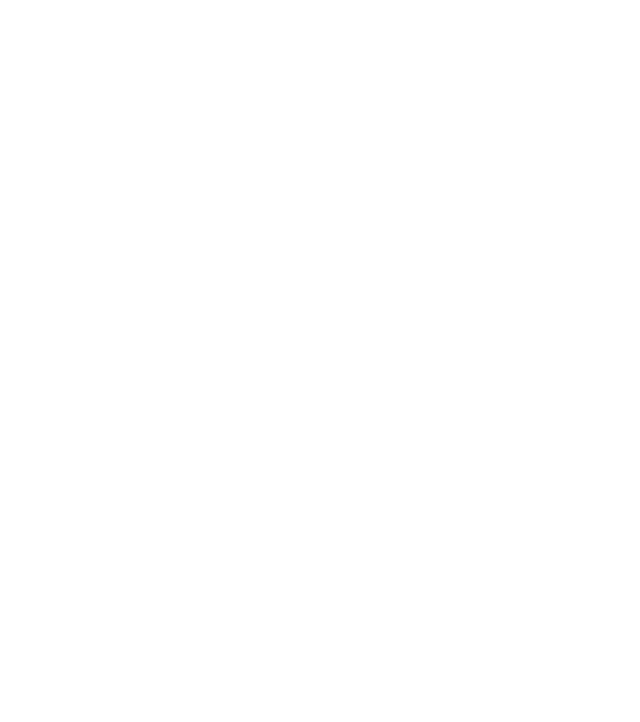
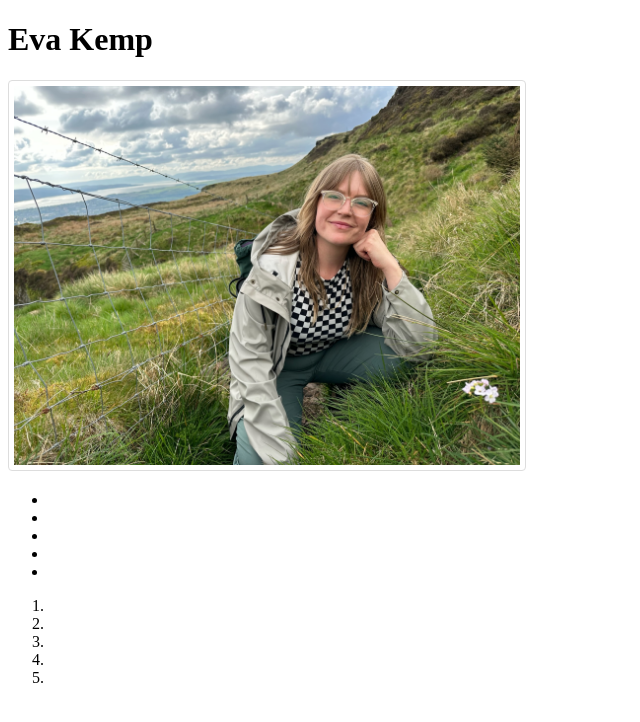
Before and after one commit to ekmagiccat/Week-One-CR, a plain HTML site: page index.html in a window 1280 px wide. Shown: the whole page, without its empty margins (0-640 px from the left). Drawn offline with Linux system fonts and the light colour scheme.

Commit message:
add image and header

```diff
--- a/css/styles.css
+++ b/css/styles.css
@@ -0,0 +1,6 @@
+img {
+    border: 1px solid #ddd;
+    border-radius: 4px;
+    padding: 5px;
+    width: 40%;
+}
--- a/index.html
+++ b/index.html
@@ -4,9 +4,27 @@
     <meta charset="UTF-8">
     <meta http-equiv="X-UA-Compatible" content="IE=edge">
     <meta name="viewport" content="width=device-width, initial-scale=1.0">
+    <link href="css/styles.css" rel="stylesheet" type="text/css">
     <title>Eva's Portfolio</title>
 </head>
 <body>
+    <h1>Eva Kemp</h1>
+   <img src="Eva-Scotland.jpg" alt="woman in nature">
+    <p></p>
 
+    <ul>
+        <li></li>
+        <li></li>
+        <li></li>
+        <li></li>
+        <li></li>
+    </ul>
+    <ol>
+        <li></li>
+        <li></li>
+        <li></li>
+        <li></li>
+        <li></li>
+    </ol>
 </body>
 </html>
```
Also changed, not shown: Eva-Scotland.jpg (added).
